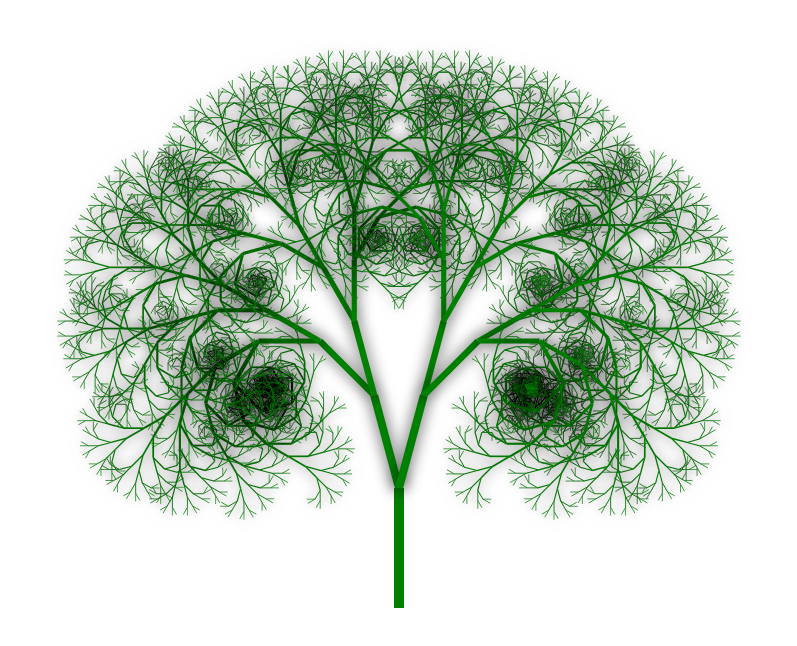
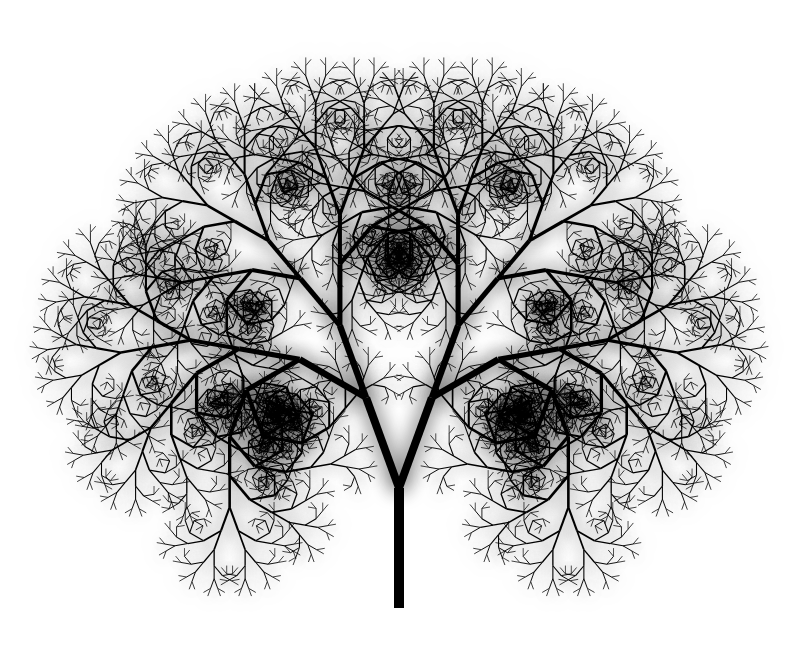
Before and after one commit to Deysy16/Fractal, a plain HTML site: page index.html in a window 1280 px wide. Shown: the whole page, without its empty margins (9-806 px from the left). Drawn offline with Linux system fonts and the light colour scheme.

Commit message:
Update index.html

```diff
--- a/index.html
+++ b/index.html
@@ -14,8 +14,8 @@
         ctx.beginPath();
         ctx.save();
 
-        ctx.strokeStyle = "green";
-        ctx.fillStyle = "green";
+        ctx.strokeStyle = "purpura";
+        ctx.fillStyle = "purpura";
 
         ctx.translate(startX, startY);
         ctx.rotate(angle * Math.PI/180);
@@ -23,16 +23,16 @@
         ctx.lineTo(0, -len);
         ctx.stroke();
 
-        ctx.shadowBlur = 15;
-        ctx.shadowColor = "rgba(0,0,0,0.8)";
+        ctx.shadowBlur = 20;
+        ctx.shadowColor = "rgba(0,0,0,0.9)";
 
         if(len < 10) {
             ctx.restore();
             return;
         }
 
-        draw(0, -len, len*0.8, angle-15, branchWidth*0.8);
-        draw(0, -len, len*0.8, angle+15, branchWidth*0.8);
+        draw(0, -len, len*0.8, angle-20, branchWidth*0.8);
+        draw(0, -len, len*0.8, angle+20, branchWidth*0.8);
 
         ctx.restore();
     }
```
